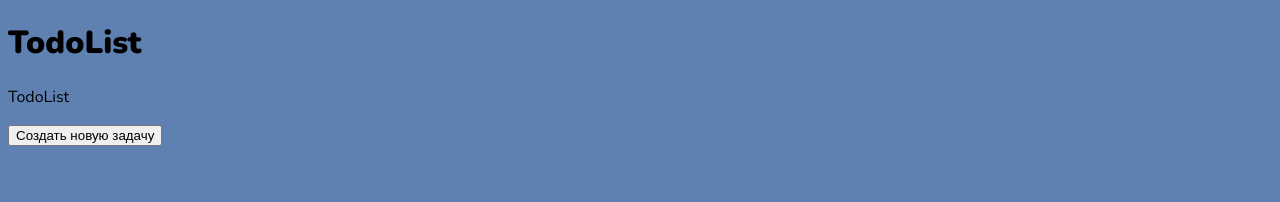
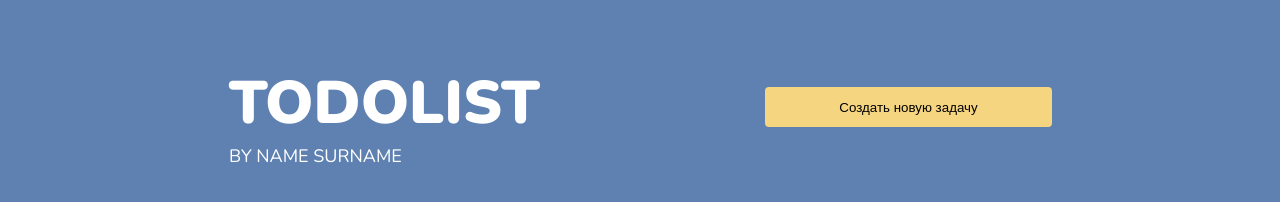
Before and after one commit to Asylbekuulu/exam-4, a plain HTML site: page index.html in a window 1280 px wide. Drawn offline with nearby package versions, Linux system fonts and the light colour scheme.

Commit message:
create and stylized header

```diff
--- a/index.html
+++ b/index.html
@@ -15,7 +15,7 @@
         <div class="header__content">
             <div class="header__title">
                 <h1>TodoList</h1>
-                <p>TodoList</p>
+                <p>by name surname</p>
             </div>
             <button>Создать новую задачу</button>
         </div>
--- a/style.css
+++ b/style.css
@@ -2,3 +2,36 @@ body{
     background: #5F81B2;
     font-family: 'Nunito', sans-serif;
 }
+.header__title>h1{
+        font-size: 60px;
+        color: #ffffff;
+        text-transform: uppercase;
+        line-height: 82px;
+        font-weight: 900;
+        margin-top: 54px;
+        margin-bottom: 0px;
+}
+.header__title>p{
+    font-size: 18px;
+    line-height: 25px;
+    text-transform: uppercase;
+    color: #ffffff;
+    margin: 0px;
+}
+.header__content>button{
+    width: 287px;
+    height: 40px;
+    background: #F5D57F;
+    border-radius: 4px;
+    border: none;
+    margin-top: 79px;
+    margin-right: 220px;
+}
+.header__title{
+    margin-left: 221px;
+}
+.header__content{
+    display: flex;
+    flex-direction: row;
+    justify-content: space-between;
+}
```
